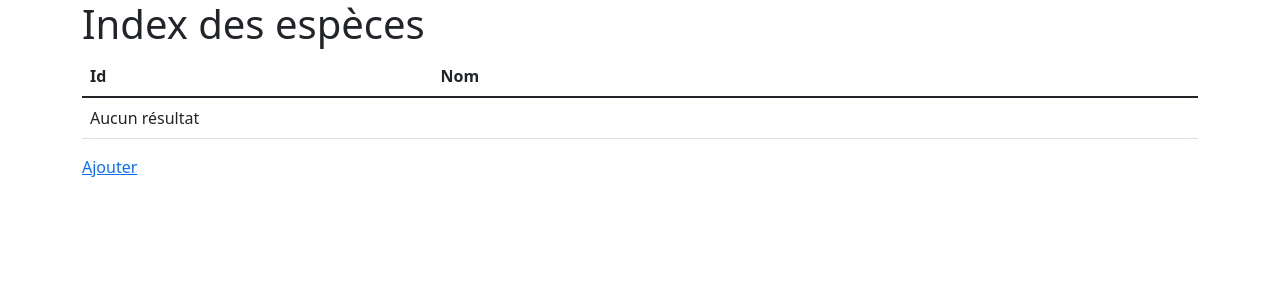
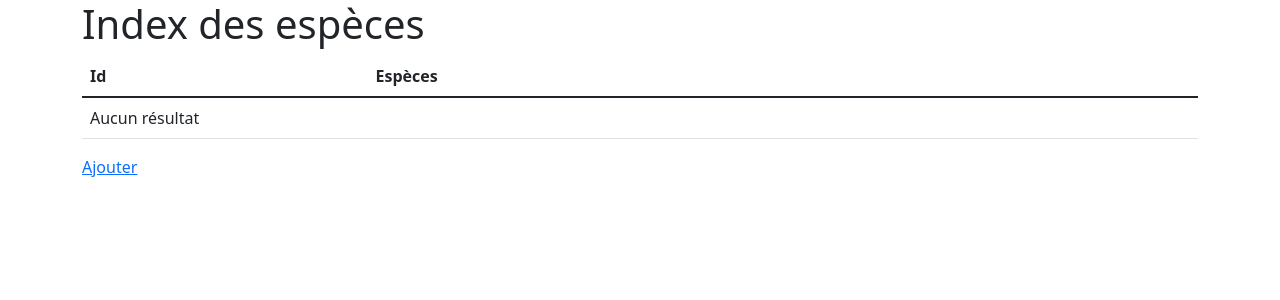
Before and after one commit to julienl81/boule-de-poils-back, a Symfony app: template templates/back/species/index.html.twig in a window 1280 px wide. Shown: the top 300 px of the page. Run offline with Twig, Linux system fonts and the light colour scheme; the template is opened without the code that fills it, so the values that code supplies are empty; some libraries are stand-ins or nearby versions.

Commit message:
feat(templates): translation

```diff
--- a/templates/back/association/index.html.twig
+++ b/templates/back/association/index.html.twig
@@ -13,7 +13,7 @@
                 <th>Nom</th>
                 <th>Description</th>
                 <th>Siren</th>
-                <th>Rue</th>
+                <th>Adresse</th>
                 <th>Code postal</th>
                 <th>Ville</th>
                 <th>Numéro de téléphone</th>
--- a/templates/back/species/index.html.twig
+++ b/templates/back/species/index.html.twig
@@ -10,7 +10,7 @@
         <thead>
             <tr>
                 <th>Id</th>
-                <th>Nom</th>
+                <th>Espèces</th>
                 <th></th>
             </tr>
         </thead>
--- a/templates/back/species/show.html.twig
+++ b/templates/back/species/show.html.twig
@@ -13,7 +13,7 @@
                 <td>{{ species.id }}</td>
             </tr>
             <tr>
-                <th>Nom</th>
+                <th>Espèces</th>
                 <td>{{ species.name }}</td>
             </tr>
         </tbody>
```
